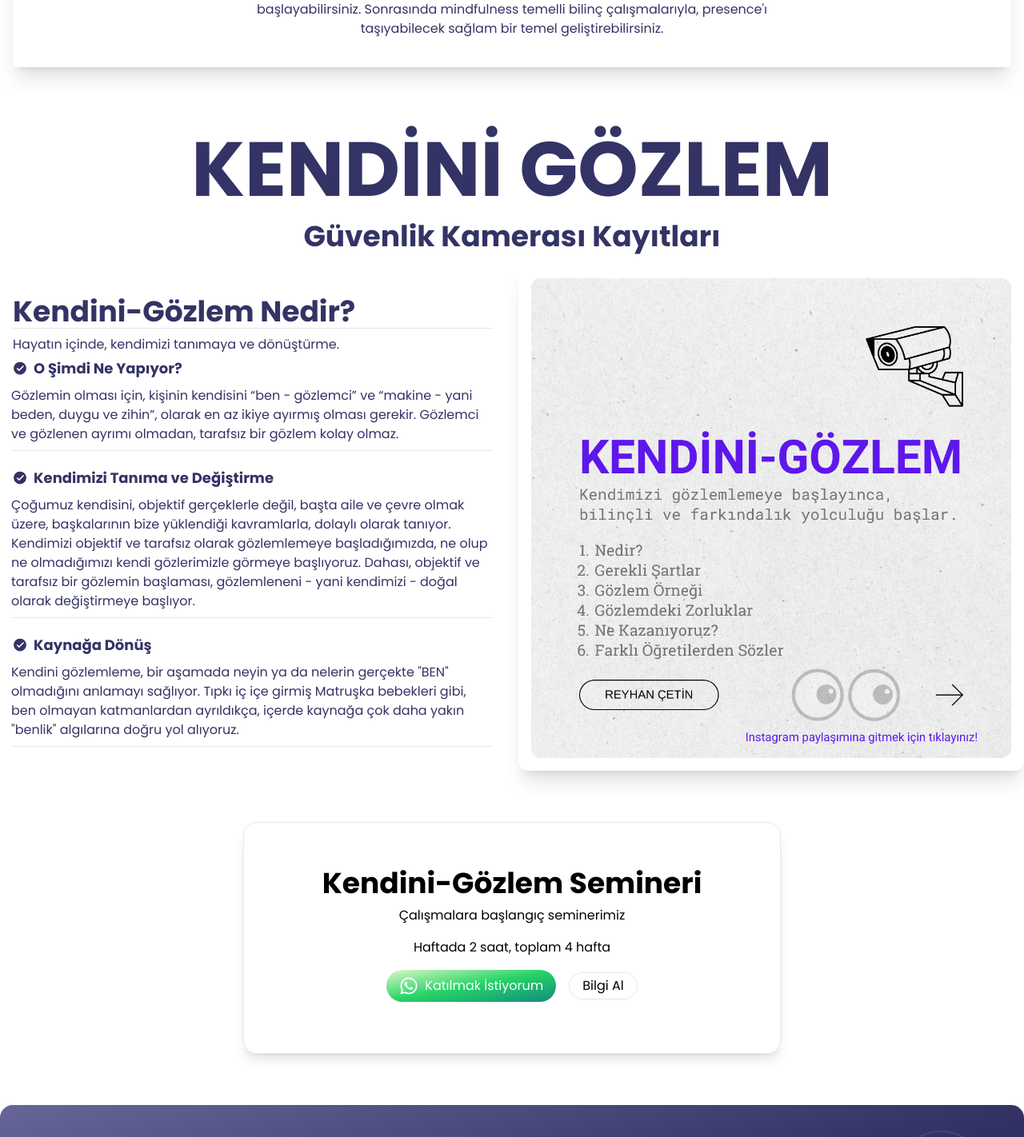
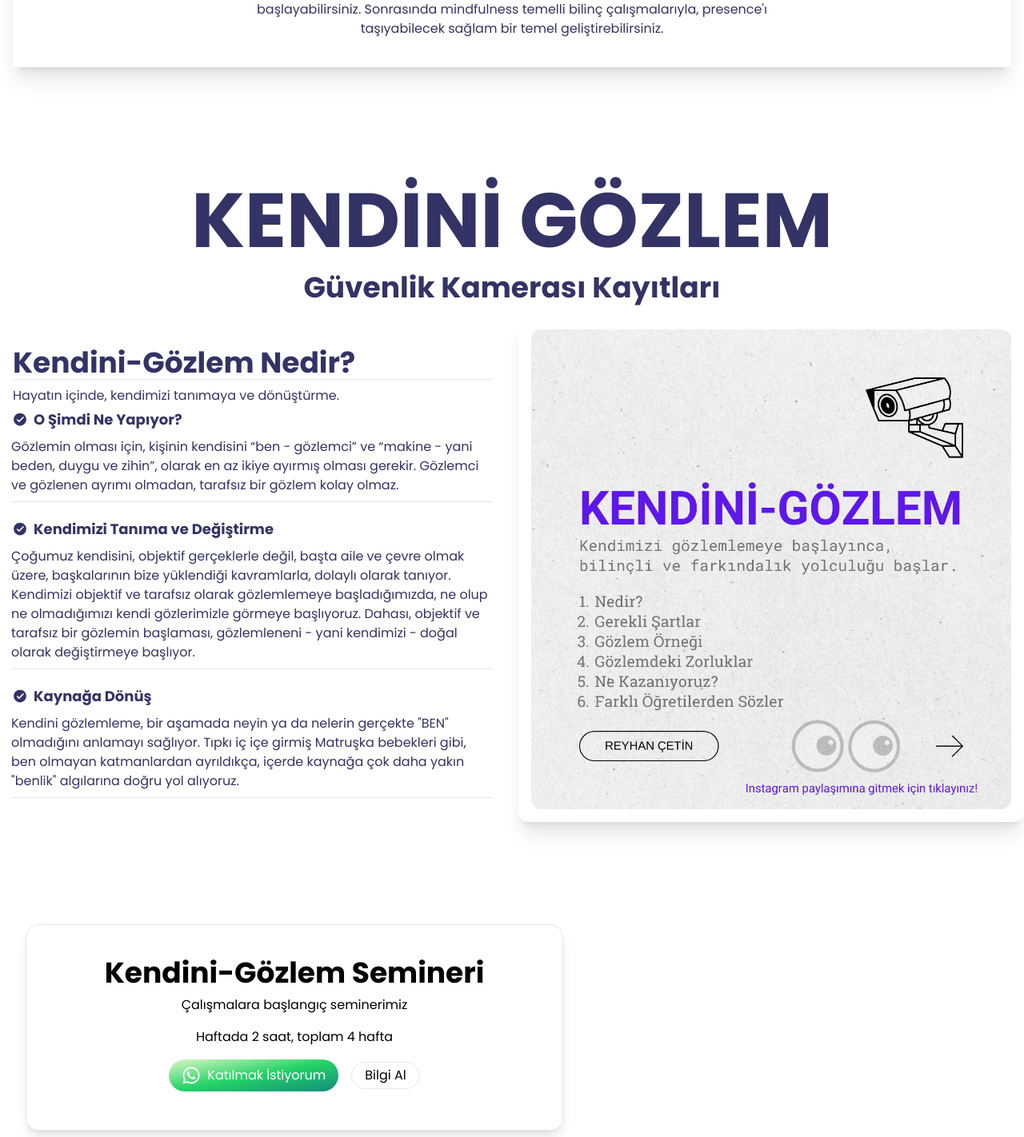
Before and after one commit to rcteenx/reyhancetin_next15, a Next.js app: page / in a window 1280 px wide. Shown: the part 2328-3750 px from the top of the page at 80% size. Built offline with nearby package versions, Linux system fonts and the light colour scheme.

Commit message:
update home observe margins

```diff
--- a/components/sections/home/c-1-self-observation.jsx
+++ b/components/sections/home/c-1-self-observation.jsx
@@ -2,7 +2,7 @@ import SvgCheck from "@/components/ui/svg/check";
 
 export default function SelfObservation({ img, content }) {
   return (
-    <div id="observation" className="bg-white py-4 md:py-8 my-4 lg:my-8">
+    <div id="observation" className="bg-white py-8 md:py-16 my-8 lg:my-16">
       <div className="container mx-auto">
         <div className="px-4 lg:p-0 text-center">
           <h2 className="my-2 lg:my-4 text-4xl md:text-4xl lg:text-8xl">
--- a/components/sections/home/c-2-seminar.jsx
+++ b/components/sections/home/c-2-seminar.jsx
@@ -4,7 +4,7 @@ export default function Seminer() {
   return (
     <section id="atolye" className="">
       <div className="container mx-auto">
-        <div className="mx-auto max-w-2xl p-4 md:p-12 m-4 md:border md:rounded-2xl shadow-lg text-center text-black">
+        <div className="mx-auto max-w-2xl p-4 md:p-8 m-4 md:m-8 md:border md:rounded-2xl shadow-lg text-center text-black">
           <h3>Kendini-Gözlem Semineri</h3>
           <p className="">Çalışmalara başlangıç seminerimiz</p>
           <div className="text-base">
```
